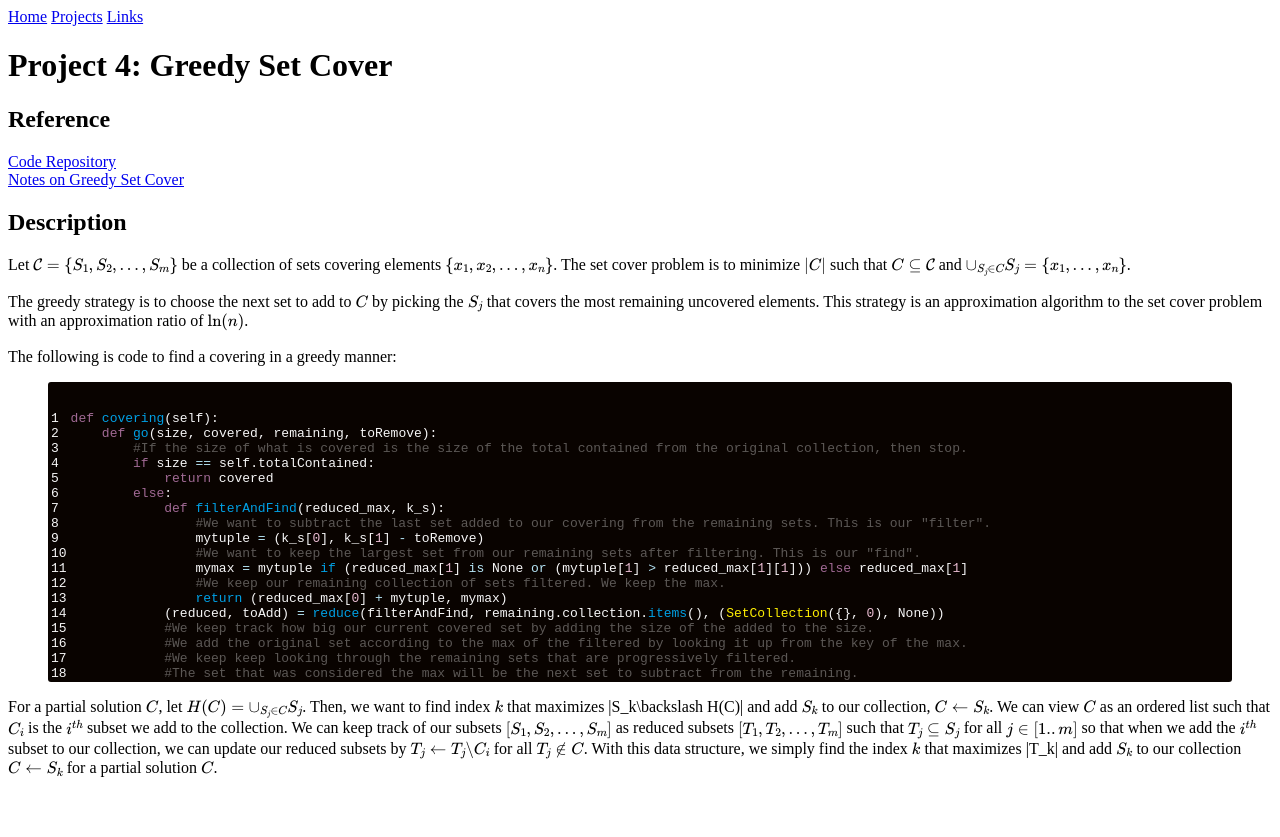
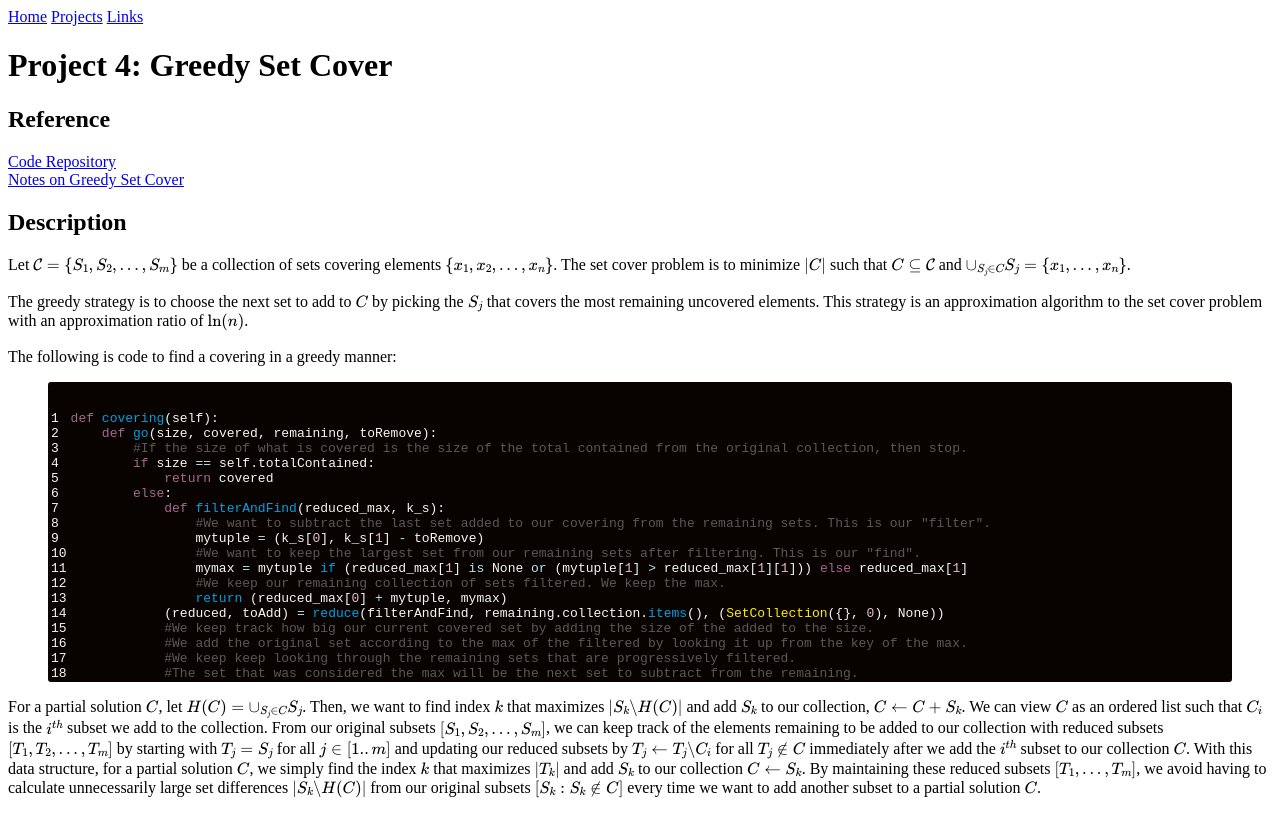
Before and after one commit to CategorIAN/categorian.github.io, a Jekyll site: the page built from projects/msu/csci_532/greedy_set_cover.md, in a window 1280 px wide. Shown: the top 837 px of the page. Built offline with Jekyll 4.4.1, drawn with Linux system fonts in a browser that asks for light colours; formulas are drawn with MathJax 3.

Commit message:
Update greedy_set_cover.md

```diff
--- a/projects/msu/csci_532/greedy_set_cover.md
+++ b/projects/msu/csci_532/greedy_set_cover.md
@@ -45,5 +45,5 @@ def covering(self):
 </p>
 
 <p>
-For a partial solution \(C\), let \(H(C) = \cup_{S_j \in C} S_j\). Then, we want to find index \(k\) that maximizes |S_k\backslash H(C)| and add \(S_k\) to our collection, \(C \leftarrow S_k\). We can view \(C\) as an ordered list such that \(C_i\) is the \(i^{th}\) subset we add to the collection. We can keep track of our subsets \([S_1, S_2, ..., S_m]\) as reduced subsets \([T_1, T_2, ..., T_m]\) such that \(T_j \subseteq S_j\) for all \(j\in [1..m]\) so that when we add the \(i^{th}\) subset to our collection, we can update our reduced subsets by \(T_j \leftarrow T_j\backslash C_i\) for all \(T_j \notin C\). With this data structure, we simply find the index \(k\) that maximizes |T_k| and add \(S_k\) to our collection \(C \leftarrow S_k\) for a partial solution \(C\).
+For a partial solution \(C\), let \(H(C) = \cup_{S_j \in C} S_j\). Then, we want to find index \(k\) that maximizes \(|S_k\backslash H(C)|\) and add \(S_k\) to our collection, \(C \leftarrow C + S_k\). We can view \(C\) as an ordered list such that \(C_i\) is the \(i^{th}\) subset we add to the collection. From our original subsets \([S_1, S_2, ..., S_m]\), we can keep track of the elements remaining to be added to our collection with reduced subsets \([T_1, T_2, ..., T_m]\) by starting with \(T_j = S_j\) for all \(j\in [1..m]\) and updating our reduced subsets by \(T_j \leftarrow T_j\backslash C_i\) for all \(T_j \notin C\) immediately after we add the \(i^{th}\) subset to our collection \(C\). With this data structure, for a partial solution \(C\), we simply find the index \(k\) that maximizes \(|T_k|\) and add \(S_k\) to our collection \(C \leftarrow S_k\). By maintaining these reduced subsets \([T_1, ..., T_m]\), we avoid having to calculate unnecessarily large set differences \(|S_k\backslash H(C)|\) from our original subsets \([S_k: S_k \notin C]\) every time we want to add another subset to a partial solution \(C\).
 </p>
```
